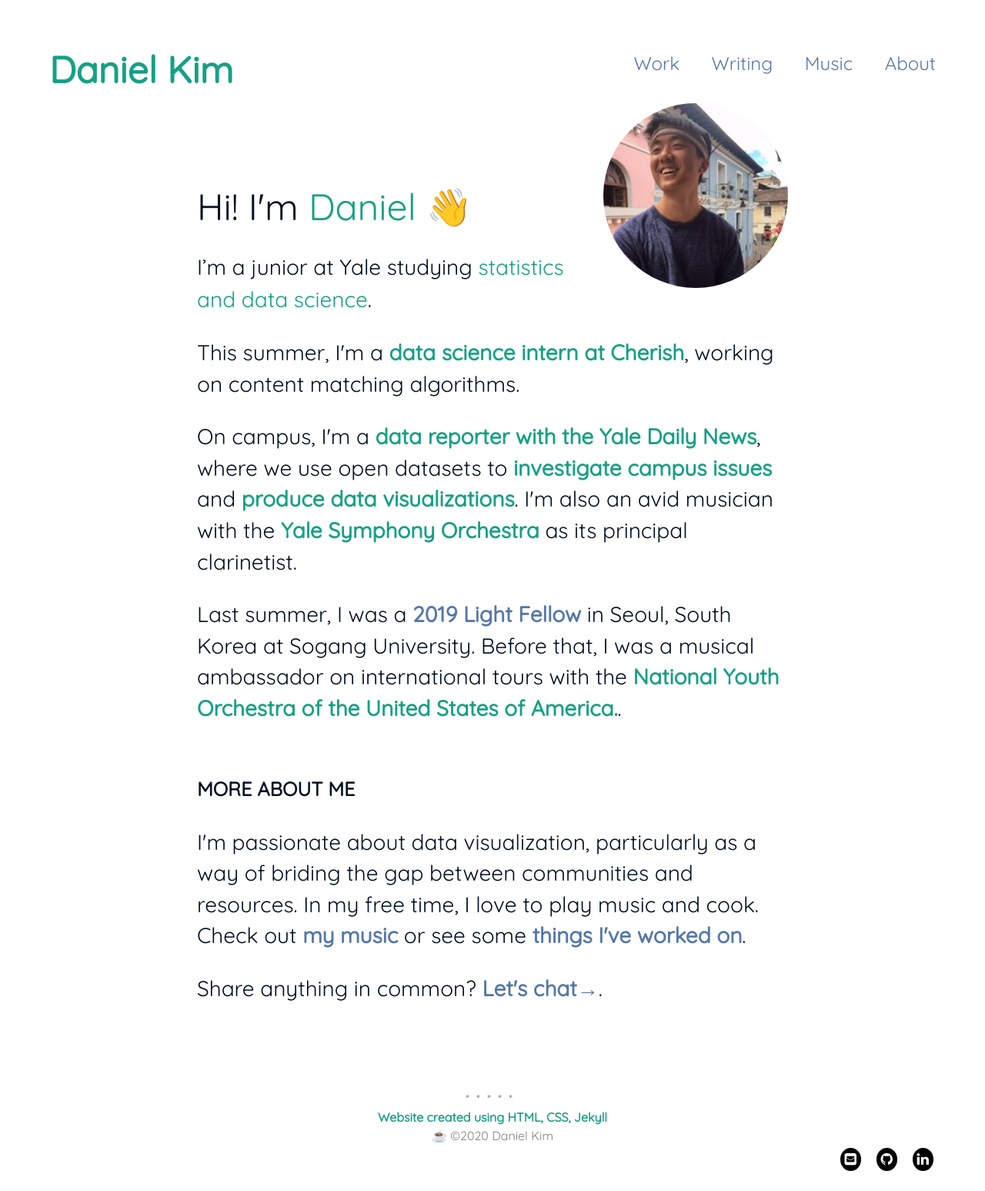
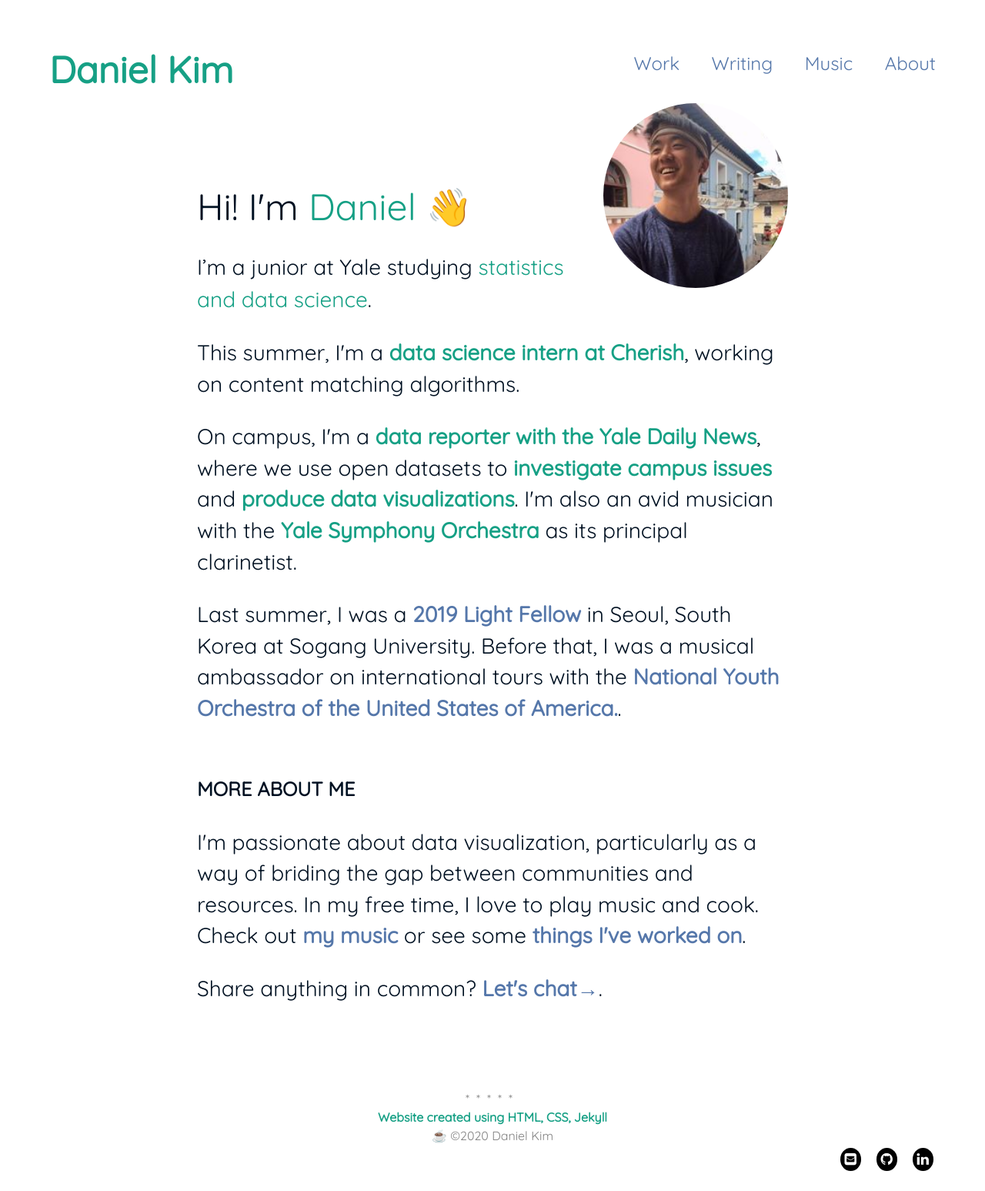
Before and after one commit to danielk56/danielk56.github.io, a Jekyll site: the page built from about.html, in a window 1280 px wide. Shown: the whole page at 77% size. Built offline with Jekyll 4.4.1, drawn with Linux system fonts in a browser that asks for light colours.

Commit message:
Update about.html

```diff
--- a/about.html
+++ b/about.html
@@ -12,7 +12,7 @@ layout: page
 
     <p class="home-blurb">On campus, I'm a <strong>data reporter with the Yale Daily News</strong>, where we use open datasets to <strong>investigate campus issues</strong> and <strong>produce data visualizations</strong>. I'm also an avid musician with the <strong> Yale Symphony Orchestra </strong> as its principal clarinetist.</p>
 
-    <p class="home-blurb">Last summer, I was a <a href="https://light.yale.edu/about/latest-fellowship-winners" style="font-weight: 600"> 2019 Light Fellow</a> in Seoul, South Korea at Sogang University. Before that, I was a musical ambassador on international tours with the <a href="https://www.carnegiehall.org/Education/Young-Musicians/National-Youth-Ensembles/NYO-USA/NYO-USA-2017"><strong> National Youth Orchestra of the United States of America.</strong></a>.</p>
+    <p class="home-blurb">Last summer, I was a <a href="https://light.yale.edu/about/latest-fellowship-winners" style="font-weight: 600"> 2019 Light Fellow</a> in Seoul, South Korea at Sogang University. Before that, I was a musical ambassador on international tours with the <a href="https://www.carnegiehall.org/Education/Young-Musicians/National-Youth-Ensembles/NYO-USA/NYO-USA-2017"> National Youth Orchestra of the United States of America.</a>.</p>
 
     <div class="home-pills">More about me</div>
 
```
